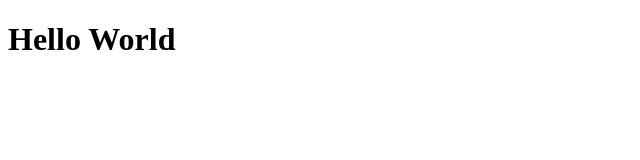
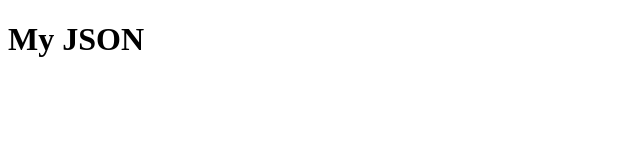
Before and after one commit to shakiraakinleye/shakiraakinleye.github.io, a plain HTML site: page index.html in a window 1280 px wide. Shown: the whole page, without its empty margins (0-640 px from the left). Drawn offline with Linux system fonts and the light colour scheme.

Commit message:
updated html

```diff
--- a/index.html
+++ b/index.html
@@ -7,6 +7,6 @@
   <title>Document</title>
 </head>
 <body>
-  <h1>Hello World</h1>
+  <h1>My JSON</h1>
 </body>
 </html>
```
